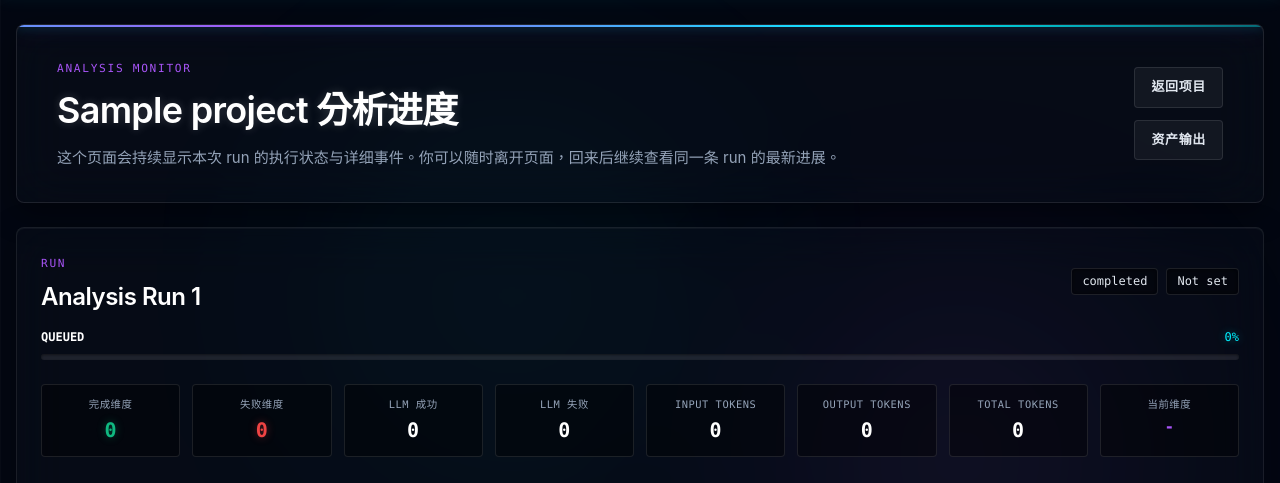
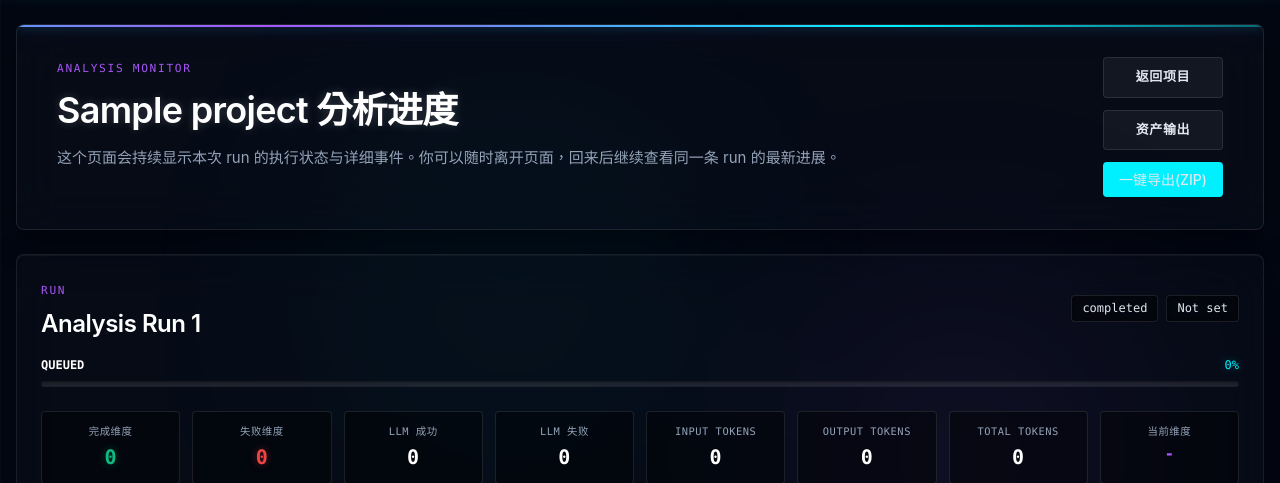
Before and after one commit to loxjbve/Soul_Distiller, a FastAPI app: page /projects/1/analysis in a window 1280 px wide. Shown: the part 47-530 px from the top of the page. Run offline with FastAPI, Linux system fonts and the light colour scheme; tables that the repository leaves empty hold one stand-in row (values such as "Sample post"); some libraries are stand-ins or nearby versions.

Commit message:
feat: enhance skill generation prompt and add analysis export zip feature

```diff
--- a/app/templates/analysis.html
+++ b/app/templates/analysis.html
@@ -12,6 +12,9 @@
     <div class="project-hero-actions">
         <a class="secondary-button" href="/projects/{{ project.id }}">返回项目</a>
         <a class="secondary-button" href="/projects/{{ project.id }}/assets?kind=skill">资产输出</a>
+        {% if run and run.status in ['completed', 'partial_failed'] %}
+        <a class="primary-button" href="/projects/{{ project.id }}/analysis/export?run_id={{ run.id }}">一键导出(ZIP)</a>
+        {% endif %}
     </div>
 </section>
 
--- a/app/web/routes.py
+++ b/app/web/routes.py
@@ -276,6 +276,40 @@
         raise HTTPException(status_code=404, detail="No analysis run found.")
     request.app.state.analysis_runner.submit_facet_rerun(project_id, facet_key)
     return RedirectResponse(url=f"/projects/{project_id}/analysis?run_id={latest_run.id}", status_code=303)
+
+
+@router.get("/projects/{project_id}/analysis/export")
+def export_analysis_zip(request: Request, project_id: str, session: SessionDep, run_id: str | None = Query(default=None)):
+    import io
+    import zipfile
+    from fastapi.responses import StreamingResponse
+
+    project = _ensure_project(session, project_id)
+    run = _resolve_run(session, project_id, run_id)
+    if not run:
+        raise HTTPException(status_code=404, detail="No analysis run found.")
+
+    zip_buffer = io.BytesIO()
+    with zipfile.ZipFile(zip_buffer, "w", zipfile.ZIP_DEFLATED) as zip_file:
+        for facet in run.facets:
+            facet_data = {
+                "facet_key": facet.facet_key,
+                "status": facet.status,
+                "confidence": facet.confidence,
+                "findings": facet.findings_json,
+                "evidence": facet.evidence_json,
+                "conflicts": facet.conflicts_json,
+            }
+            json_str = json.dumps(facet_data, ensure_ascii=False, indent=2)
+            zip_file.writestr(f"{facet.facet_key}.json", json_str)
+
+    zip_buffer.seek(0)
+    filename = f"analysis_export_{project.name}_{run.id[:8]}.zip"
+    return StreamingResponse(
+        iter([zip_buffer.getvalue()]),
+        media_type="application/zip",
+        headers={"Content-Disposition": f"attachment; filename={filename}"}
+    )
 
 
 @router.get("/projects/{project_id}/assets", response_class=HTMLResponse)
```
Also changed, not shown: app/analysis/prompts.py (+9 -5 lines).
